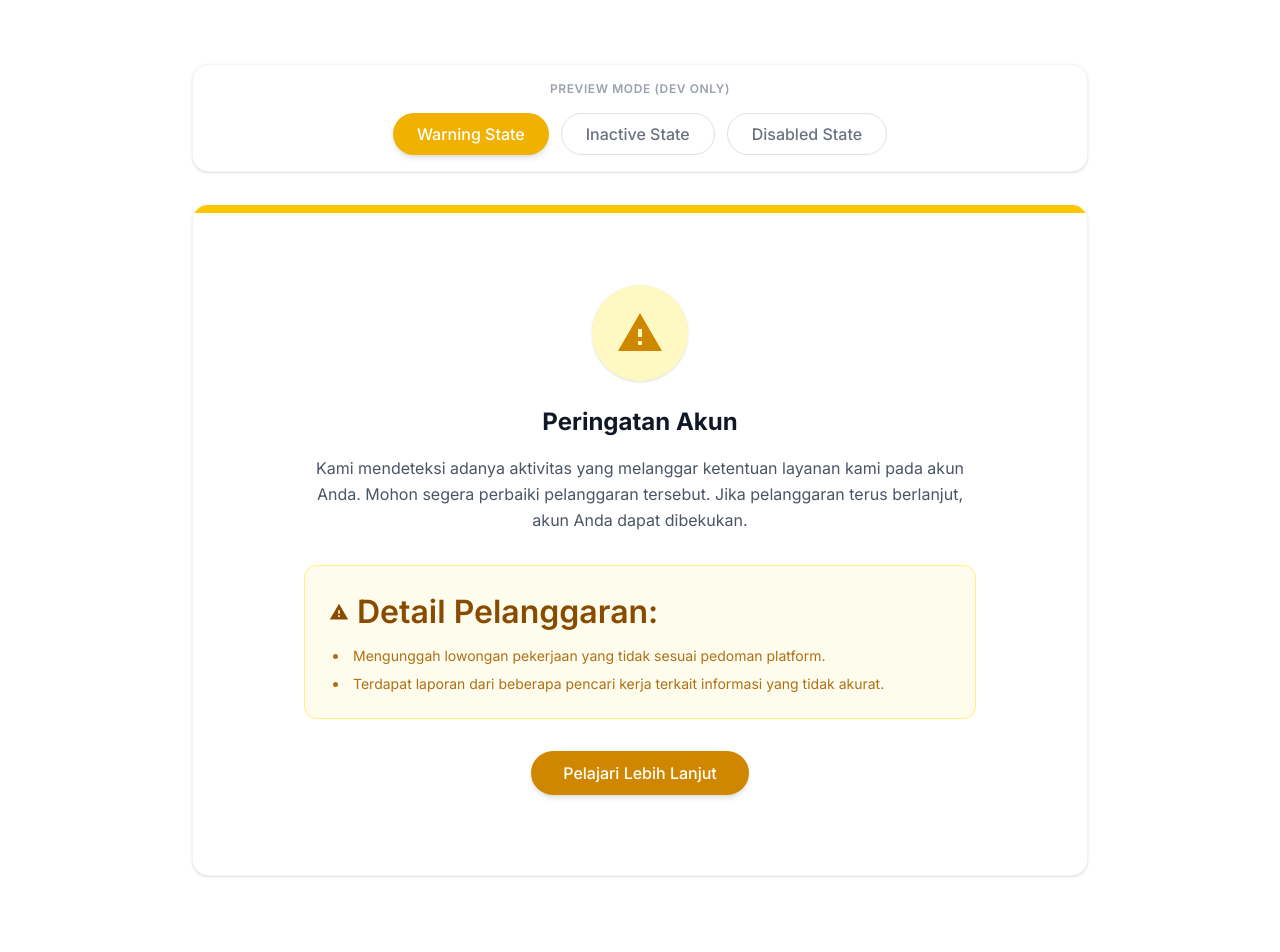
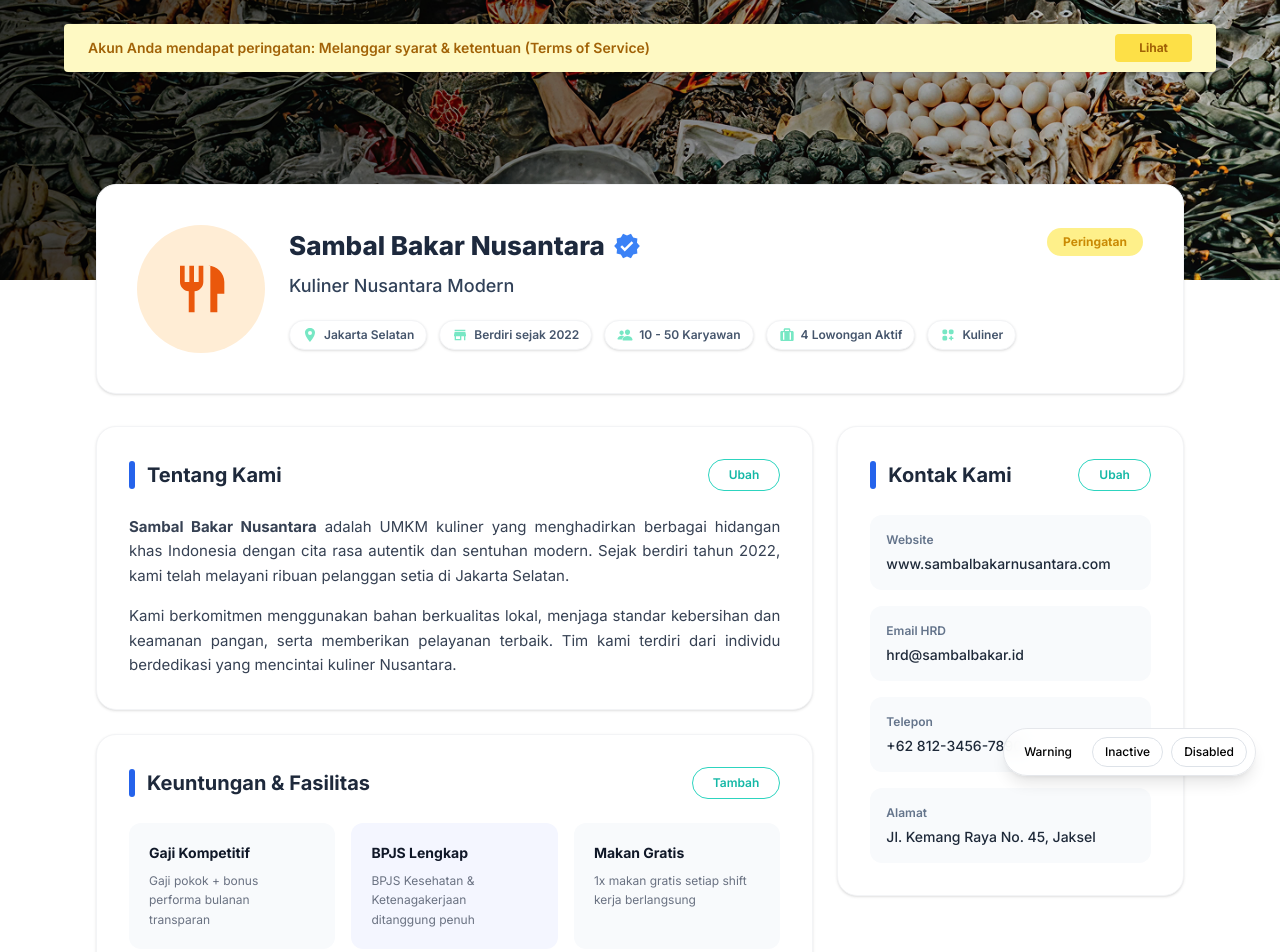
Before and after one commit to StevenVianto/WEB_Sandyakala-, a React (Vite) app in the folder client/: page /umkm/report in a window 1280 px wide. Shown: the top 952 px of the page. Before the commit the page ends 908 px from the top, so only its background shows below. Built offline with nearby package versions, Linux system fonts and the light colour scheme.

Commit message:
fix: improve UI styling for ReportUMKM

```diff
--- a/client/src/pages/umkm/ReportUMKM.tsx
+++ b/client/src/pages/umkm/ReportUMKM.tsx
@@ -1,131 +1,256 @@
 import React, { useState } from 'react';
 import { Card } from "@/features/umkm/components/ui/Card";
 import { Button } from "@/shared/components/ui/button";
-import { MdWarning, MdError, MdBlock } from "react-icons/md";
+import { MdVerified, MdStore } from "react-icons/md";
+import { IoLocationSharp, IoPeople } from "react-icons/io5";
+import { BiSolidBriefcaseAlt } from "react-icons/bi";
+import { HiViewGridAdd } from "react-icons/hi";
+import { FiX } from "react-icons/fi";
+import BgImgRekrutmen from "@/assets/images/Bg Img Dashboard Umkm.png";
+import InfoBadge from "@/features/umkm/components/ui/InfoBadge";
 
 type ReportStatus = 'warning' | 'inactive' | 'disabled';
+
+const ForkKnifeIcon = ({ className }: { className?: string }) => (
+  <svg viewBox="0 0 24 24" fill="currentColor" className={className}>
+    <path d="M11 9H9V2H7v7H5V2H3v7c0 2.12 1.66 3.84 3.75 3.97V22h2.5v-9.03C11.34 12.84 13 11.12 13 9V2h-2v7zm8-7h-3v20h3v-8h3V9c0-3.87-3.13-7-7-7z" />
+  </svg>
+);
+
+const SectionHeader: React.FC<{
+  title: string;
+  actionText?: string;
+  onAction?: () => void;
+}> = ({ title, actionText, onAction }) => (
+  <div className="flex justify-between items-center mb-6">
+    <div className="flex items-center gap-3">
+      <div className="w-1.5 h-7 bg-[#2563EB] rounded-full" />{" "}
+      <h2 className="text-[20px] font-bold text-[#1E293B]">{title}</h2>
+    </div>
+    {actionText && (
+      <Button
+        variant={"outline"}
+        onClick={onAction}
+        className="px-5 py-1 rounded-full border border-[#2DD4BF] text-[#14B8A6] text-xs font-semibold hover:bg-teal-50 transition-colors h-8"
+      >
+        {actionText}
+      </Button>
+    )}
+  </div>
+);
 
 export default function ReportUMKM() {
   const [status, setStatus] = useState<ReportStatus>('warning');
 
-  const renderContent = () => {
+  const renderBanner = () => {
     switch (status) {
       case 'warning':
         return (
-          <div className="flex flex-col items-center text-center max-w-2xl mx-auto py-12">
-            <div className="w-24 h-24 bg-yellow-100 text-yellow-600 rounded-full flex items-center justify-center mb-6 shadow-sm">
-              <MdWarning className="w-12 h-12" />
-            </div>
-            <h2 className="text-2xl font-bold text-gray-900 mb-4">Peringatan Akun</h2>
-            <p className="text-gray-600 mb-8 leading-relaxed">
-              Kami mendeteksi adanya aktivitas yang melanggar ketentuan layanan kami pada akun Anda. Mohon segera perbaiki pelanggaran tersebut. Jika pelanggaran terus berlanjut, akun Anda dapat dibekukan.
-            </p>
-            <div className="bg-yellow-50/80 border border-yellow-200 rounded-xl p-6 text-left w-full mb-8">
-              <h3 className="font-semibold text-yellow-800 mb-3 flex items-center gap-2">
-                <MdWarning className="w-5 h-5" /> Detail Pelanggaran:
-              </h3>
-              <ul className="list-disc list-inside text-yellow-700/90 space-y-2 text-sm ml-1">
-                <li>Mengunggah lowongan pekerjaan yang tidak sesuai pedoman platform.</li>
-                <li>Terdapat laporan dari beberapa pencari kerja terkait informasi yang tidak akurat.</li>
-              </ul>
-            </div>
-            <Button className="bg-yellow-600 hover:bg-yellow-700 text-white px-8 py-2.5 rounded-full shadow-md hover:shadow-lg transition-all font-medium">
-              Pelajari Lebih Lanjut
-            </Button>
+          <div className="absolute top-6 left-1/2 -translate-x-1/2 w-[95%] max-w-6xl bg-[#FEF9C3] text-[#A16207] px-6 py-2.5 rounded shadow-sm flex justify-between items-center z-30">
+            <span className="text-sm font-semibold">Akun Anda mendapat peringatan: Melanggar syarat & ketentuan (Terms of Service)</span>
+            <button className="bg-[#FDE047] text-[#A16207] px-6 py-1.5 rounded text-xs font-bold hover:bg-[#FACC15] transition">Lihat</button>
           </div>
         );
       case 'inactive':
         return (
-          <div className="flex flex-col items-center text-center max-w-2xl mx-auto py-12">
-            <div className="w-24 h-24 bg-orange-100 text-orange-600 rounded-full flex items-center justify-center mb-6 shadow-sm">
-              <MdError className="w-12 h-12" />
-            </div>
-            <h2 className="text-2xl font-bold text-gray-900 mb-4">Akun Dibekukan Sementara</h2>
-            <p className="text-gray-600 mb-8 leading-relaxed">
-              Akun Anda saat ini dibekukan karena adanya indikasi pelanggaran berat atau laporan berulang. Selama masa pembekuan, Anda tidak dapat memposting lowongan baru atau merespons pelamar.
-            </p>
-            <div className="bg-orange-50/80 border border-orange-200 rounded-xl p-6 text-left w-full mb-8">
-              <p className="text-orange-800 text-sm flex gap-3">
-                <MdError className="w-6 h-6 shrink-0 mt-0.5" />
-                <span>
-                  <strong className="block mb-1 text-base">Tindakan yang diperlukan:</strong>
-                  Silakan hubungi tim dukungan kami untuk proses banding dan verifikasi ulang dokumen usaha Anda. Proses peninjauan memakan waktu 1-3 hari kerja.
-                </span>
-              </p>
-            </div>
-            <Button className="bg-orange-600 hover:bg-orange-700 text-white px-8 py-2.5 rounded-full shadow-md hover:shadow-lg transition-all font-medium">
-              Hubungi Tim Support
-            </Button>
+          <div className="absolute top-6 left-1/2 -translate-x-1/2 w-[95%] max-w-6xl bg-[#E0E7FF] text-[#3730A3] px-6 py-2.5 rounded shadow-sm flex justify-between items-center z-30">
+            <span className="text-sm font-semibold">Akun Anda ditangguhkan sementara. Terdeteksi aktivitas mencurigakan</span>
+            <button className="bg-[#6366F1] text-white px-6 py-1.5 rounded text-xs font-bold hover:bg-[#4F46E5] transition">Lihat</button>
           </div>
         );
       case 'disabled':
         return (
-          <div className="flex flex-col items-center text-center max-w-2xl mx-auto py-12">
-            <div className="w-24 h-24 bg-red-100 text-red-600 rounded-full flex items-center justify-center mb-6 shadow-sm">
-              <MdBlock className="w-12 h-12" />
-            </div>
-            <h2 className="text-2xl font-bold text-gray-900 mb-4">Akun Dinonaktifkan Permanen</h2>
-            <p className="text-gray-600 mb-8 leading-relaxed">
-              Mohon maaf, akun Anda telah dinonaktifkan secara permanen karena pelanggaran fatal terhadap Syarat dan Ketentuan platform kami. Keputusan ini bersifat final dan tidak dapat diganggu gugat.
-            </p>
-            <div className="bg-red-50/80 border border-red-200 rounded-xl p-6 text-left w-full mb-8">
-              <p className="text-red-800 text-sm flex gap-3">
-                <MdBlock className="w-5 h-5 shrink-0 mt-0.5" />
-                <span>
-                  Jika Anda merasa ini adalah sebuah kesalahan sistem, Anda memiliki waktu 7 hari sejak pemberitahuan ini untuk mengajukan banding terakhir. Lewat dari waktu tersebut, data Anda akan dihapus secara permanen.
-                </span>
-              </p>
-            </div>
-            <Button className="bg-white border-2 border-red-600 text-red-600 hover:bg-red-50 px-8 py-2.5 rounded-full shadow-sm hover:shadow transition-all font-medium">
-              Ajukan Banding Terakhir
-            </Button>
+          <div className="absolute top-6 left-1/2 -translate-x-1/2 w-[95%] max-w-6xl bg-[#FEE2E2] text-[#B91C1C] px-6 py-2.5 rounded shadow-sm flex justify-between items-center z-30">
+            <span className="text-sm font-semibold">Akun Anda ditangguhkan sementara. Terdeteksi aktivitas mencurigakan</span>
+            <button className="bg-[#EF4444] text-white px-6 py-1.5 rounded text-xs font-bold hover:bg-[#DC2626] transition">Lihat</button>
           </div>
         );
     }
   };
 
   return (
-    <div className="w-full bg-white">
-      <div className="container mx-auto p-4 md:p-8 min-h-screen pt-12 md:pt-16">
-        <div className="max-w-4xl mx-auto">
-          {/* Debug Switcher */}
-          <div className="flex flex-wrap justify-center gap-3 mb-8 bg-white p-4 rounded-2xl shadow-sm border border-gray-100">
-            <span className="w-full text-center text-xs font-semibold text-gray-400 mb-1 uppercase tracking-wider">Preview Mode (Dev Only)</span>
-            <Button
-              variant={status === 'warning' ? 'default' : 'outline'}
-              onClick={() => setStatus('warning')}
-              className={`rounded-full px-6 transition-all ${status === 'warning' ? 'bg-yellow-500 hover:bg-yellow-600 text-white shadow-md' : 'text-gray-500 hover:text-gray-700'}`}
-            >
-              Warning State
-            </Button>
-            <Button
-              variant={status === 'inactive' ? 'default' : 'outline'}
-              onClick={() => setStatus('inactive')}
-              className={`rounded-full px-6 transition-all ${status === 'inactive' ? 'bg-orange-500 hover:bg-orange-600 text-white shadow-md' : 'text-gray-500 hover:text-gray-700'}`}
-            >
-              Inactive State
-            </Button>
-            <Button
-              variant={status === 'disabled' ? 'default' : 'outline'}
-              onClick={() => setStatus('disabled')}
-              className={`rounded-full px-6 transition-all ${status === 'disabled' ? 'bg-red-500 hover:bg-red-600 text-white shadow-md' : 'text-gray-500 hover:text-gray-700'}`}
-            >
-              Disabled State
-            </Button>
+    <div className="w-full bg-white min-h-screen relative pb-20">
+      {/* Floating Switcher for Dev */}
+      <div className="fixed bottom-6 right-6 z-50 flex gap-2 bg-white/90 backdrop-blur p-2 rounded-full shadow-lg border border-gray-200">
+        <Button size="sm" variant={status === 'warning' ? 'default' : 'outline'} onClick={() => setStatus('warning')} className="rounded-full text-xs">Warning</Button>
+        <Button size="sm" variant={status === 'inactive' ? 'default' : 'outline'} onClick={() => setStatus('inactive')} className="rounded-full text-xs">Inactive</Button>
+        <Button size="sm" variant={status === 'disabled' ? 'default' : 'outline'} onClick={() => setStatus('disabled')} className="rounded-full text-xs">Disabled</Button>
+      </div>
+
+      <section className="w-full">
+        {/* Header Background */}
+        <div className="relative h-[280px] w-full">
+          <div
+            className="absolute inset-0 bg-cover bg-center"
+            style={{ backgroundImage: `url(${BgImgRekrutmen})` }}
+          />
+          {renderBanner()}
+        </div>
+
+        {/* Profile Card Header (Not visible in disabled state) */}
+        {status !== 'disabled' && (
+          <div className="relative z-20 container mx-auto px-4 lg:px-12 -mt-24 pb-8 max-w-6xl">
+            <Card className="w-full flex flex-col md:flex-row items-start md:items-center gap-6 relative p-8 md:p-10 rounded-[20px] shadow-sm border border-gray-100 bg-white">
+              <div className="w-32 h-32 rounded-full bg-[#FFEDD5] flex items-center justify-center shrink-0">
+                <ForkKnifeIcon className="w-14 h-14 text-[#EA580C]" />
+              </div>
+
+              <div className="flex-1 w-full">
+                <div className="flex flex-col md:flex-row md:justify-between md:items-start gap-4 w-full">
+                  <div>
+                    <div className="flex items-center gap-2 mb-2">
+                      <h1 className="text-[26px] font-extrabold text-slate-800">
+                        Sambal Bakar Nusantara
+                      </h1>
+                      <MdVerified className="w-7 h-7 text-[#3B82F6]" />
+                    </div>
+
+                    <p className="text-slate-700 text-lg mb-5 font-medium">
+                      Kuliner Nusantara Modern
+                    </p>
+
+                    <div className="flex flex-wrap items-center gap-3">
+                      <InfoBadge icon={<IoLocationSharp />} text="Jakarta Selatan" />
+                      <InfoBadge icon={<MdStore />} text="Berdiri sejak 2022" />
+                      <InfoBadge icon={<IoPeople />} text="10 - 50 Karyawan" />
+                      <InfoBadge icon={<BiSolidBriefcaseAlt />} text="4 Lowongan Aktif" />
+                      <InfoBadge icon={<HiViewGridAdd />} text="Kuliner" />
+                    </div>
+                  </div>
+
+                  {/* Badge Status */}
+                  {status === 'warning' && (
+                    <div className="bg-[#FEF08A] text-[#CA8A04] px-4 py-1.5 rounded-full text-xs font-bold shrink-0">
+                      Peringatan
+                    </div>
+                  )}
+                  {status === 'inactive' && (
+                    <div className="bg-[#DBEAFE] text-[#6366F1] px-4 py-1.5 rounded-full text-xs font-bold shrink-0">
+                      Nonaktif
+                    </div>
+                  )}
+                </div>
+              </div>
+            </Card>
           </div>
+        )}
+      </section>
 
-          <Card className="p-4 md:p-8 overflow-hidden relative">
-            {/* Decorative background blur */}
-            <div className={`absolute top-0 left-0 w-full h-2 ${
-              status === 'warning' ? 'bg-yellow-400' :
-              status === 'inactive' ? 'bg-orange-400' : 'bg-red-500'
-            }`} />
+      {/* Main Content Area */}
+      <div className="container mx-auto px-4 lg:px-12 pb-12 max-w-6xl">
+        {status === 'warning' && (
+          <div className="flex flex-col gap-6">
+            <div className="grid grid-cols-1 lg:grid-cols-12 gap-6">
+              <div className="lg:col-span-8 flex flex-col gap-6">
+                <Card className="rounded-[20px] border border-gray-100 shadow-sm p-8">
+                  <SectionHeader title="Tentang Kami" actionText="Ubah" />
+                  <div className="text-gray-700 text-[15px] leading-relaxed text-justify">
+                    <p>
+                      <strong>Sambal Bakar Nusantara</strong> adalah UMKM kuliner
+                      yang menghadirkan berbagai hidangan khas Indonesia dengan
+                      cita rasa autentik dan sentuhan modern. Sejak berdiri tahun
+                      2022, kami telah melayani ribuan pelanggan setia di Jakarta
+                      Selatan.
+                    </p>
+                    <p className="mt-4">
+                      Kami berkomitmen menggunakan bahan berkualitas lokal,
+                      menjaga standar kebersihan dan keamanan pangan, serta
+                      memberikan pelayanan terbaik. Tim kami terdiri dari individu
+                      berdedikasi yang mencintai kuliner Nusantara.
+                    </p>
+                  </div>
+                </Card>
 
-            <div className="relative z-10">
-              {renderContent()}
+                <Card className="rounded-[20px] border border-gray-100 shadow-sm p-8">
+                  <SectionHeader title="Keuntungan & Fasilitas" actionText="Tambah" />
+                  <div className="grid grid-cols-1 sm:grid-cols-3 gap-4">
+                    <div className="bg-[#F8FAFC] rounded-xl p-5 flex flex-col justify-between">
+                      <div>
+                        <h3 className="font-bold text-gray-900 text-[14px] mb-2">Gaji Kompetitif</h3>
+                        <p className="text-[12px] text-gray-500 leading-relaxed pr-2">Gaji pokok + bonus performa bulanan transparan</p>
+                      </div>
+                    </div>
+                    <div className="bg-[#F4F6FF] rounded-xl p-5 flex flex-col justify-between">
+                      <div>
+                        <h3 className="font-bold text-gray-900 text-[14px] mb-2">BPJS Lengkap</h3>
+                        <p className="text-[12px] text-gray-500 leading-relaxed pr-2">BPJS Kesehatan & Ketenagakerjaan ditanggung penuh</p>
+                      </div>
+                    </div>
+                    <div className="bg-[#F8FAFC] rounded-xl p-5 flex flex-col justify-between">
+                      <div>
+                        <h3 className="font-bold text-gray-900 text-[14px] mb-2">Makan Gratis</h3>
+                        <p className="text-[12px] text-gray-500 leading-relaxed pr-2">1x makan gratis setiap shift kerja berlangsung</p>
+                      </div>
+                    </div>
+                  </div>
+                </Card>
+              </div>
+
+              <div className="lg:col-span-4 flex flex-col gap-6">
+                <Card className="rounded-[20px] border border-gray-100 shadow-sm p-8">
+                  <SectionHeader title="Kontak Kami" actionText="Ubah" />
+                  <div className="space-y-4">
+                    <div className="bg-[#F8FAFC] rounded-xl p-4">
+                      <span className="block text-[12px] font-semibold text-[#64748B] mb-1">Website</span>
+                      <span className="block text-[14px] font-medium text-gray-800">www.sambalbakarnusantara.com</span>
+                    </div>
+                    <div className="bg-[#F8FAFC] rounded-xl p-4">
+                      <span className="block text-[12px] font-semibold text-[#64748B] mb-1">Email HRD</span>
+                      <span className="block text-[14px] font-medium text-gray-800">hrd@sambalbakar.id</span>
+                    </div>
+                    <div className="bg-[#F8FAFC] rounded-xl p-4">
+                      <span className="block text-[12px] font-semibold text-[#64748B] mb-1">Telepon</span>
+                      <span className="block text-[14px] font-medium text-gray-800">+62 812-3456-7890</span>
+                    </div>
+                    <div className="bg-[#F8FAFC] rounded-xl p-4">
+                      <span className="block text-[12px] font-semibold text-[#64748B] mb-1">Alamat</span>
+                      <span className="block text-[14px] font-medium text-gray-800">Jl. Kemang Raya No. 45, Jaksel</span>
+                    </div>
+                  </div>
+                </Card>
+              </div>
             </div>
-          </Card>
-        </div>
+
+            <Card className="rounded-[20px] border border-gray-100 shadow-sm p-8">
+              <SectionHeader title="Kata Karyawan Kami" />
+              <div className="grid grid-cols-1 md:grid-cols-3 gap-6">
+                {[1, 2, 3].map((item, idx) => (
+                  <div key={item} className="bg-[#F8FAFC] rounded-xl p-6 flex flex-col">
+                    <div className="flex gap-1 mb-4 text-[#FBBF24]">
+                      ★★★★★
+                    </div>
+                    <p className="text-[14px] text-[#64748B] leading-relaxed mb-6 grow">
+                      {idx === 0 && '"Lingkungan kerja sangat suportif. Saya belajar banyak tentang kuliner tradisional dan modernisasinya. Manajemen terbuka menerima masukan."'}
+                      {idx > 0 && '"Rekan kerja sangat ramah dan saling membantu. Tempatnya bersih dan peralatannya lengkap. Sangat recommended!"'}
+                    </p>
+                    <h4 className="font-bold text-gray-900 text-[14px]">
+                      {idx === 0 ? 'Aris Setiawan' : 'Jane Doe'}
+                    </h4>
+                  </div>
+                ))}
+              </div>
+            </Card>
+          </div>
+        )}
+
+        {status === 'disabled' && (
+          <div className="flex flex-col items-center justify-center mt-12 md:mt-24 w-full">
+            <div className="bg-[#FFE4E6] w-full max-w-[600px] p-10 md:p-14 rounded-xl flex flex-col items-center text-center">
+              <div className="w-20 h-20 rounded-full border-2 border-[#E11D48] text-[#E11D48] flex items-center justify-center mb-6 bg-transparent">
+                <FiX className="w-10 h-10 stroke-[2px]" />
+              </div>
+              <h2 className="text-[#E11D48] text-[24px] font-extrabold mb-3">
+                Akun Anda telah dinonaktifkan
+              </h2>
+              <p className="text-[#E11D48] text-[16px] mb-8 font-medium">
+                Akun Anda diblokir karena aktivitas penipuan
+              </p>
+              <Button className="bg-[#C1121F] hover:bg-[#A10E18] text-white px-12 py-3 rounded-[8px] text-[15px] font-bold">
+                Lihat
+              </Button>
+            </div>
+          </div>
+        )}
       </div>
     </div>
   );
```
Also changed, not shown: 1 other file (tests, documents, lock files or other folders).
